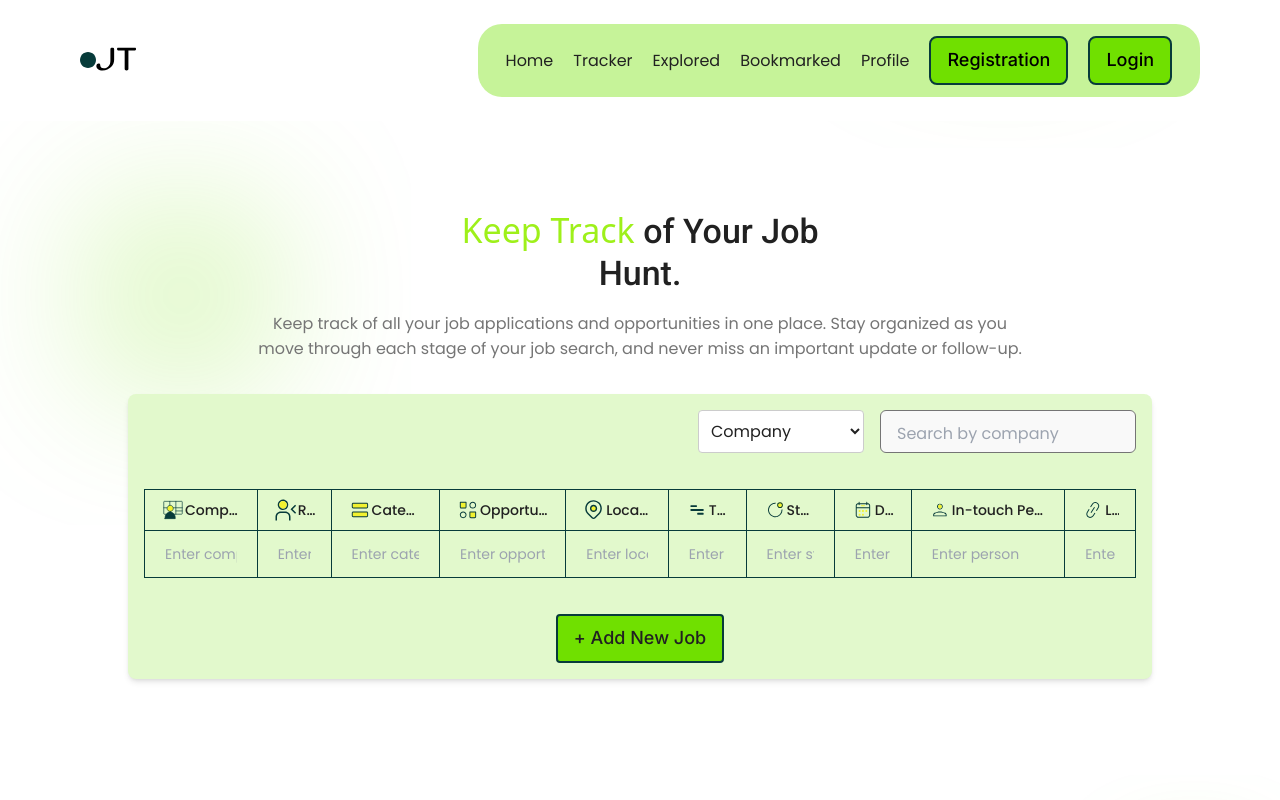
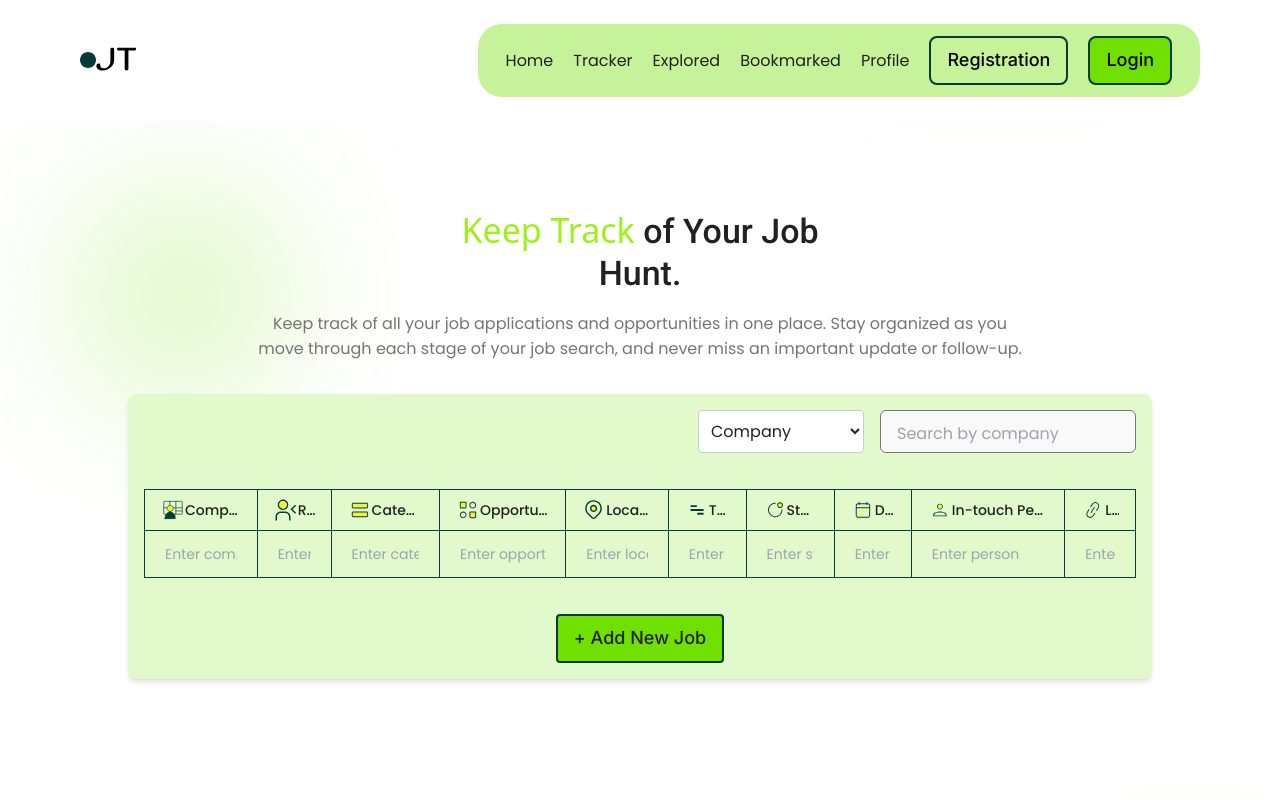
Before and after one commit to ashia-002/job-tracker-mern-project, a React (Vite) app in the folder frontend/job-tracker/: page /tracker in a window 1280 px wide. Shown: the top 800 px of the page. Built offline with nearby package versions, Linux system fonts and the light colour scheme; a web font is replaced by a local one.

Commit message:
Add React components and pages in src folder for job tracker application.

```diff
--- a/frontend/job-tracker/src/styles/App.css
+++ b/frontend/job-tracker/src/styles/App.css
@@ -88,6 +88,11 @@
   button:hover {
     background-color: #E0D820;
   }
+
+  .reg-btn {
+    background-color: transparent;
+  }
+
 
   /**? Selector style*/
   select.custom-select option {
```
